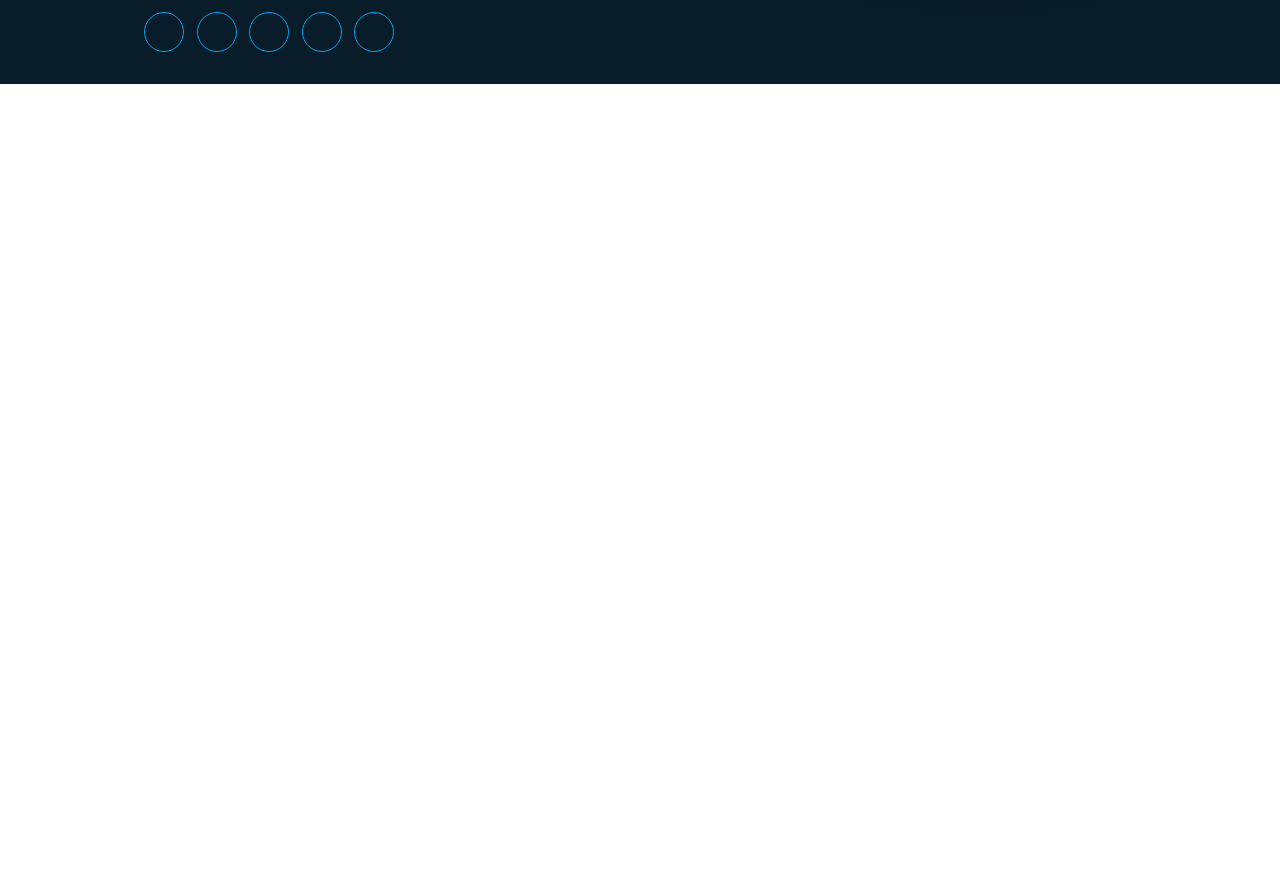
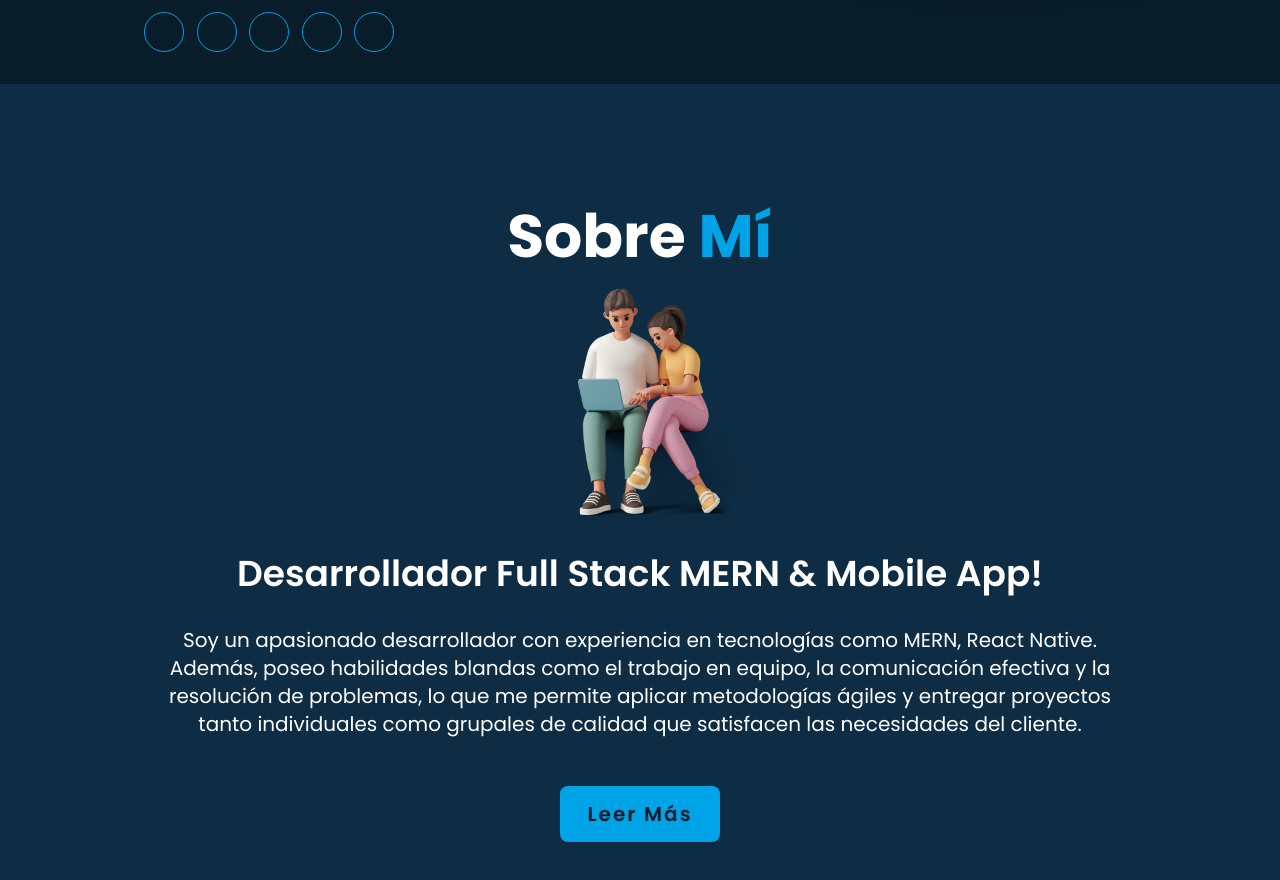
Before and after one commit to JohanZ1611/portfolio, a React (Vite) app: page / in a window 1280 px wide. Shown: the part 716-1596 px from the top of the page. Before the commit the page ends 800 px from the top, so only its background shows below. Built offline with nearby package versions, Linux system fonts and the light colour scheme; some icons are missing.

Commit message:
about (#2)
* libreria tailwind

* nav

* cont-home

* home

* about

```diff
--- a/src/App.jsx
+++ b/src/App.jsx
@@ -1,5 +1,5 @@
 import Home from "./pages/Home/Home";
-// import About from "./pages/About/About";
+import About from "./pages/About/About";
 // import Skills from "./pages/Skills/Skills";
 import NavBar from "./components/NavBar/NavBar";
 
@@ -8,6 +8,7 @@ export default function App() {
     <div>
       <NavBar />
       <Home />
+      <About />
     </div>
   );
 }
--- a/src/components/NavBar/NavBar.jsx
+++ b/src/components/NavBar/NavBar.jsx
@@ -4,7 +4,7 @@ import { Link as Anchor } from "react-scroll";
 
 function NavBar() {
   return (
-    <div className=" bg-transparent fixed left-0 top-0 w-screen py-6 px-28 flex justify-between items-center z-10">
+    <div className=" bg-color-base fixed left-0 top-0 w-screen py-6 px-28 flex justify-between items-center z-10">
       <Anchor
         className=" text-2xl font-semibold text-white cursor-pointer"
         to="/"
--- a/src/pages/About/About.jsx
+++ b/src/pages/About/About.jsx
@@ -1,10 +1,37 @@
 import "./about.css";
+import { Link as Anchor } from "react-scroll";
 
 export default function About() {
   return (
-    <div>
-      <h2>About</h2>
-      <p>...</p>
+    <div className=" h-screen bg-second-color flex justify-center items-center flex-col gap-4 pt-20">
+      <h2 className=" text-6xl font-bold text-center">
+        Sobre <span className=" text-btn2-color">Mí</span>
+      </h2>
+      <div>
+        <img
+          className="imgAbout ml-10"
+          src="../src/assets/images/imgAbout.png"
+          alt="about"
+        />
+      </div>
+      <div className=" text-center flex flex-col items-center justify-center ">
+        <h3 className=" text-4xl font-semibold">
+          Desarrollador Full Stack MERN & Mobile App!
+        </h3>
+        <p className=" text-xl mt-8 mr-0 mb-12 w-3/4">
+          Soy un apasionado desarrollador con experiencia en tecnologías como
+          MERN, React Native. Además, poseo habilidades blandas como el trabajo
+          en equipo, la comunicación efectiva y la resolución de problemas, lo
+          que me permite aplicar metodologías ágiles y entregar proyectos tanto
+          individuales como grupales de calidad que satisfacen las necesidades
+          del cliente.
+        </p>
+        <div className=" inine-flex justify-between w-btn-home h-btn-home">
+          <Anchor className="btn btn2 cursor-pointer relative inline-flex justify-center items-center w-wid-btn h h-hei-btn bg-btn2-color font-semibold text-xl tracking-widest text-color-base">
+            Leer Más
+          </Anchor>
+        </div>
+      </div>
     </div>
   );
 }
--- a/src/pages/About/about.css
+++ b/src/pages/About/about.css
@@ -0,0 +1,8 @@
+.imgAbout {
+  width: 16rem;
+  height: 16rem;
+}
+
+.btn2::before {
+  background: #0e2c43;
+}
--- a/src/pages/Home/Home.jsx
+++ b/src/pages/Home/Home.jsx
@@ -2,7 +2,7 @@ import "./home.css";
 import { Link as Anchor } from "react-scroll";
 export default function Home() {
   return (
-    <div className=" h-screen w-screen bg-img-home bg-cover bg-center bg-no-repeat flex flex-col gap-16 justify-end pb-8 px-36">
+    <div className=" h-screen bg-img-home bg-cover bg-center bg-no-repeat flex flex-col gap-16 justify-end pb-8 px-36">
       <div className=" max-w-60">
         <h1 className=" text-6xl font-bold leading-title">
           Hola, Soy <span>Johan Zuluaga</span>
```
Also changed, not shown: src/assets/images/imgAbout.png (added).
